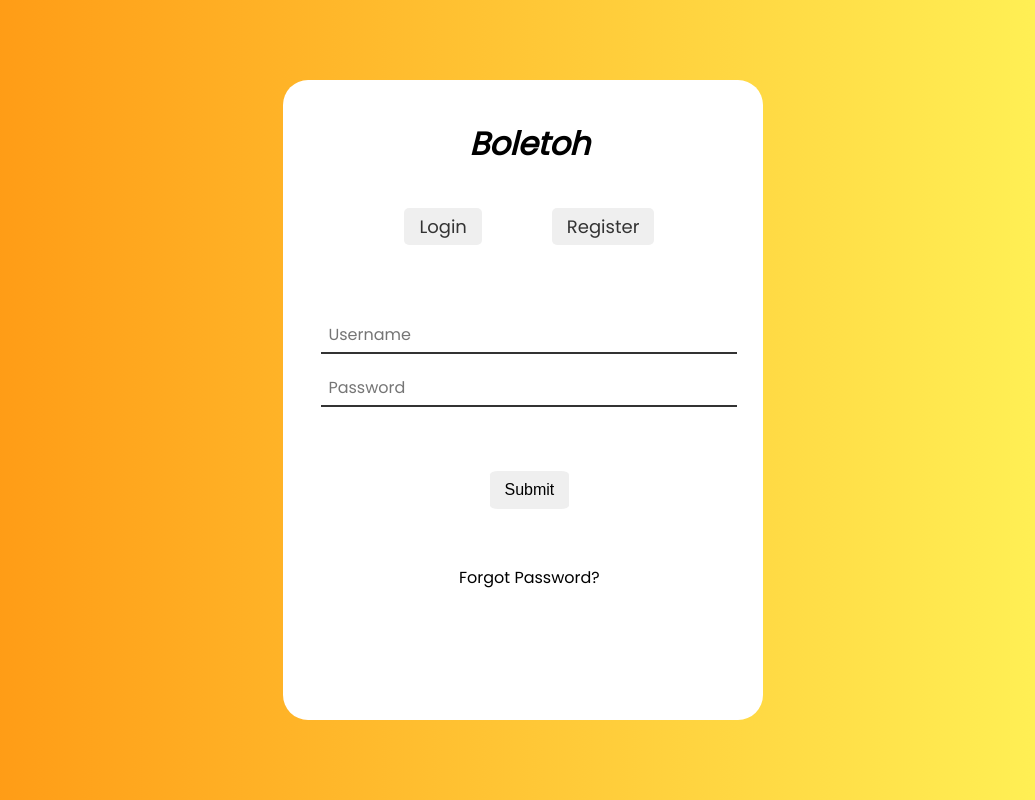
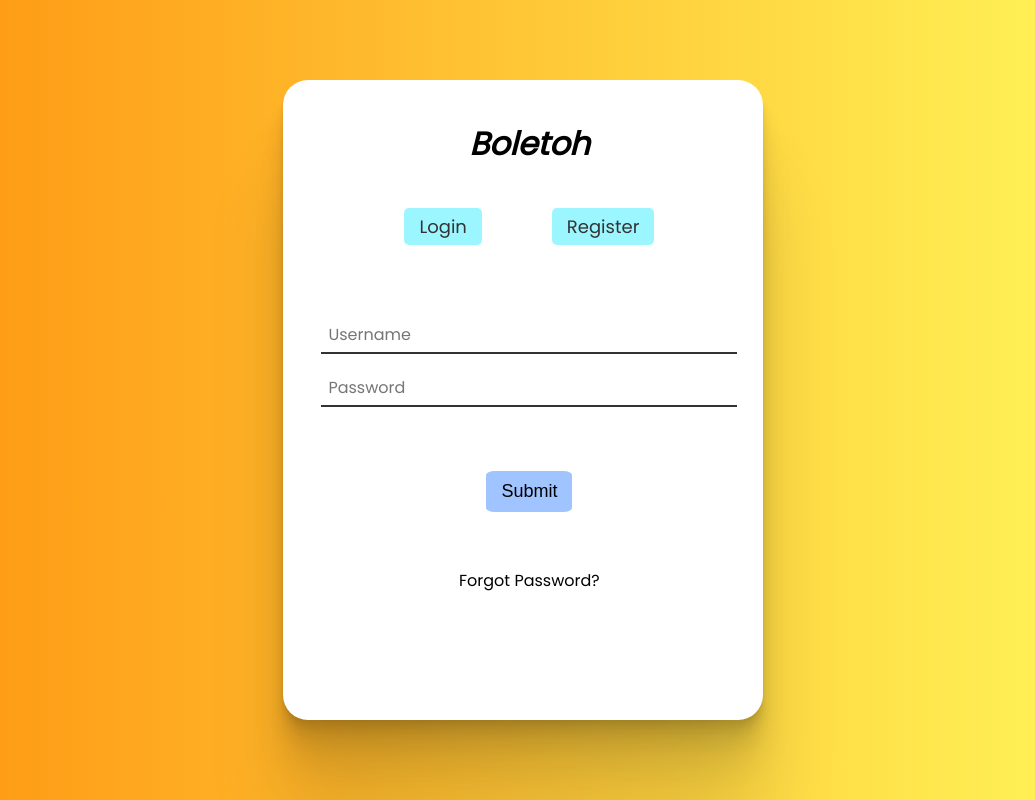
Before and after one commit to Aarush-Goyal/boletoh, a plain HTML site: page index.html in a window 1280 px wide. Shown: the whole page, without its empty margins (117-1152 px from the left). Drawn offline with Linux system fonts and the light colour scheme.

Commit message:
c-2 changed some stuff

```diff
--- a/style.css
+++ b/style.css
@@ -28,6 +28,10 @@ body {
   padding-bottom: 5vh;
   padding-right: 1vw;
   padding-left: 2vw;
+  box-shadow: 0 2.8px 2.2px rgba(0, 0, 0, 0.034),
+    0 6.7px 5.3px rgba(0, 0, 0, 0.048), 0 12.5px 10px rgba(0, 0, 0, 0.06),
+    0 22.3px 17.9px rgba(0, 0, 0, 0.072), 0 41.8px 33.4px rgba(0, 0, 0, 0.086),
+    0 100px 80px rgba(0, 0, 0, 0.12);
 }
 
 .logo {
@@ -51,6 +55,7 @@ body {
   font-family: "Poppins", sans-serif;
   font-size: large;
   color: #333333;
+  background-color: #9bf6ff;
 }
 
 .auth-form {
@@ -75,9 +80,10 @@ body {
   margin-top: 7vh;
   margin-bottom: 7vh;
   padding: 10px 15px;
-  font-size: medium;
+  font-size: large;
   border: none;
   border-radius: 10%;
+  background-color: #a0c4ff;
 }
 
 .auth-form-link {
```
